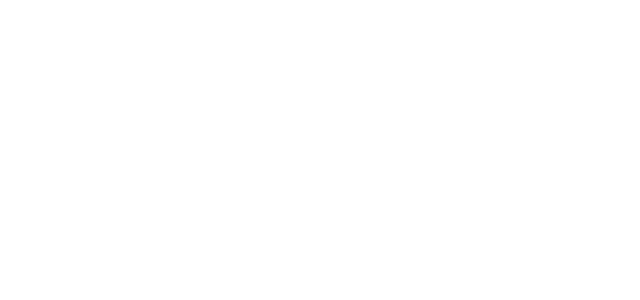
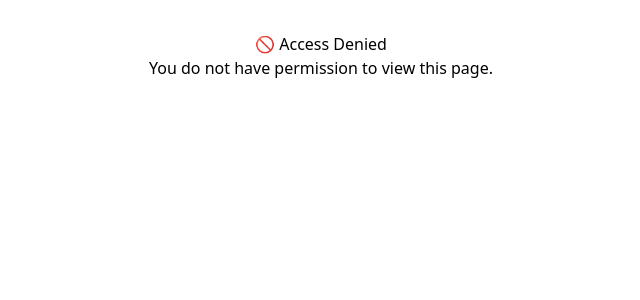
Before and after one commit to Freelancing-tuhin/exalt-admin-panel, a React (Vite) app: page /unauthorized in a window 1280 px wide. Before the commit this address had no page. Shown: the top 300 px of the page, without its empty margins (319-959 px from the left). Built offline with nearby package versions, Linux system fonts and the light colour scheme.

Commit message:
feat: Add Unauthorized screen and update routing for access control

```diff
--- a/src/App.tsx
+++ b/src/App.tsx
@@ -6,6 +6,7 @@ import { AdminFinalBriefs } from "./screens/admin/briefs/AdminFinalBriefs";
 import { useContext } from "react";
 import AuthContext from "./contexts/authContext/authContext";
 import { ProtectedRoute } from "./utils/protectedRoutes/ProtectedRoute";
+import Unauthorized from "./screens/unauthorized/Unauthorized";
 
 function App() {
   const { user } = useContext(AuthContext);
@@ -20,6 +21,7 @@ function App() {
       {/* Dynamic public route */}
       <Route path="/" element={<Navigate to={getHomeRedirect()} replace />} />
       <Route path="/login" element={<Login />} />
+      <Route path="/unauthorized" element={<Unauthorized />} />
 
       {/* Admin-only routes */}
       <Route
@@ -43,7 +45,7 @@ function App() {
       <Route
         path="/client/events"
         element={
-          <ProtectedRoute user={user} allowedRoles={["CLIENT"]}>
+          <ProtectedRoute user={user} allowedRoles={["USER"]}>
             <ClientEvents />
           </ProtectedRoute>
         }
--- a/src/components/main/sidebar/Sidebar.tsx
+++ b/src/components/main/sidebar/Sidebar.tsx
@@ -1,4 +1,4 @@
-import React, { useContext, useState } from "react";
+import { useContext, useState } from "react";
 import {
   FiSearch,
   FiFileText,
--- a/src/screens/admin/briefs/AdminFinalBriefs.tsx
+++ b/src/screens/admin/briefs/AdminFinalBriefs.tsx
@@ -1,4 +1,3 @@
-import React from "react";
 import { Layout } from "../../layout/Layout";
 import Navbar from "../../../components/main/navbar/Navbar";
 
--- a/src/screens/admin/events/AdminEvents.tsx
+++ b/src/screens/admin/events/AdminEvents.tsx
@@ -1,4 +1,3 @@
-import React from "react";
 import { Layout } from "../../layout/Layout";
 import Navbar from "../../../components/main/navbar/Navbar";
 
--- a/src/screens/auth/login/login.tsx
+++ b/src/screens/auth/login/login.tsx
@@ -24,6 +24,7 @@ export const Login = () => {
       const result = await api.auth.getPasscode(payload);
       console.log("Passcode received:", decryptData(result));
       setRealotp(decryptData(result));
+      console.log(realOtp);
       setShowOTP(true);
     } catch (error) {
       console.error("Error fetching passcode:", error);
--- a/src/screens/auth/login/otpInput/OtpInput.tsx
+++ b/src/screens/auth/login/otpInput/OtpInput.tsx
@@ -1,5 +1,5 @@
 /* eslint-disable @typescript-eslint/no-explicit-any */
-import React, { useContext, useEffect, useRef, useState } from "react";
+import { useContext, useEffect, useRef, useState } from "react";
 import { useNavigate } from "react-router-dom";
 import { api } from "../../../../utils";
 import AuthContext from "../../../../contexts/authContext/authContext";
@@ -21,14 +21,17 @@ export const OtpInput = ({
   const navigate = useNavigate();
   const inputsRef = useRef<HTMLInputElement[]>([]);
   const [isInvalid, setIsInvalid] = useState(false);
-
+  const getHomeRedirect = ({ user }: any) => {
+    if (!user) return "/login";
+    return user.role === "ADMIN" ? "/admin/events" : "/client/events";
+  };
   const handleLoginUser = async () => {
     try {
       const payload = { email: email };
       const response = await api.auth.userLogin(payload);
       setUser(response);
       console.log("user data received:", response);
-      navigate("/");
+      navigate(getHomeRedirect(response));
     } catch (error) {
       console.log("first error", error);
     }
--- a/src/screens/client/briefs/ClientBriefs.tsx
+++ b/src/screens/client/briefs/ClientBriefs.tsx
@@ -1,5 +1,3 @@
-import React from "react";
-
 export const ClientBriefs = () => {
   return <div>ClientBriefs</div>;
 };
--- a/src/screens/client/events/ClientEvents.tsx
+++ b/src/screens/client/events/ClientEvents.tsx
@@ -1,4 +1,3 @@
-import React from "react";
 import { Layout } from "../../layout/Layout";
 import Navbar from "../../../components/main/navbar/Navbar";
 import { EventCard } from "../../../components/shared/eventCard/EventCard";
--- /dev/null
+++ b/src/screens/unauthorized/Unauthorized.tsx
@@ -0,0 +1,9 @@
+// screens/Unauthorized.tsx
+const Unauthorized = () => (
+  <div style={{ padding: "2rem", textAlign: "center" }}>
+    <h1>🚫 Access Denied</h1>
+    <p>You do not have permission to view this page.</p>
+  </div>
+);
+
+export default Unauthorized;
--- a/src/utils/protectedRoutes/ProtectedRoute.tsx
+++ b/src/utils/protectedRoutes/ProtectedRoute.tsx
@@ -1,5 +1,4 @@
 /* eslint-disable @typescript-eslint/no-explicit-any */
-// components/ProtectedRoute.tsx
 // components/ProtectedRoute.tsx
 import type { JSX } from "react";
 import { Navigate } from "react-router-dom";
@@ -13,16 +12,13 @@ export const ProtectedRoute = ({
   allowedRoles: string[];
   children: JSX.Element;
 }) => {
-  // 🔒 If no user, redirect to login
   if (!user) {
     return <Navigate to="/login" replace />;
   }
 
-  // 🚫 If user exists but role is not allowed, redirect to home
   if (!allowedRoles.includes(user.role)) {
-    return <Navigate to="/" replace />;
+    return <Navigate to="/unauthorized" replace />;
   }
 
-  // ✅ User exists and role is valid
   return children;
 };
```
